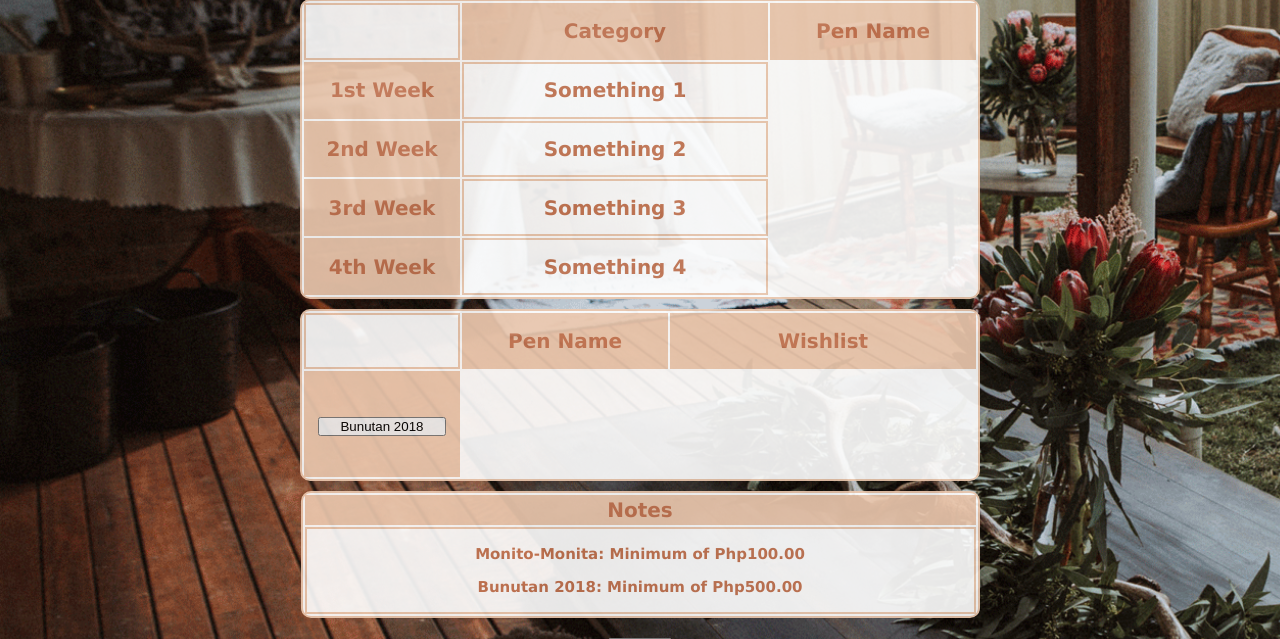
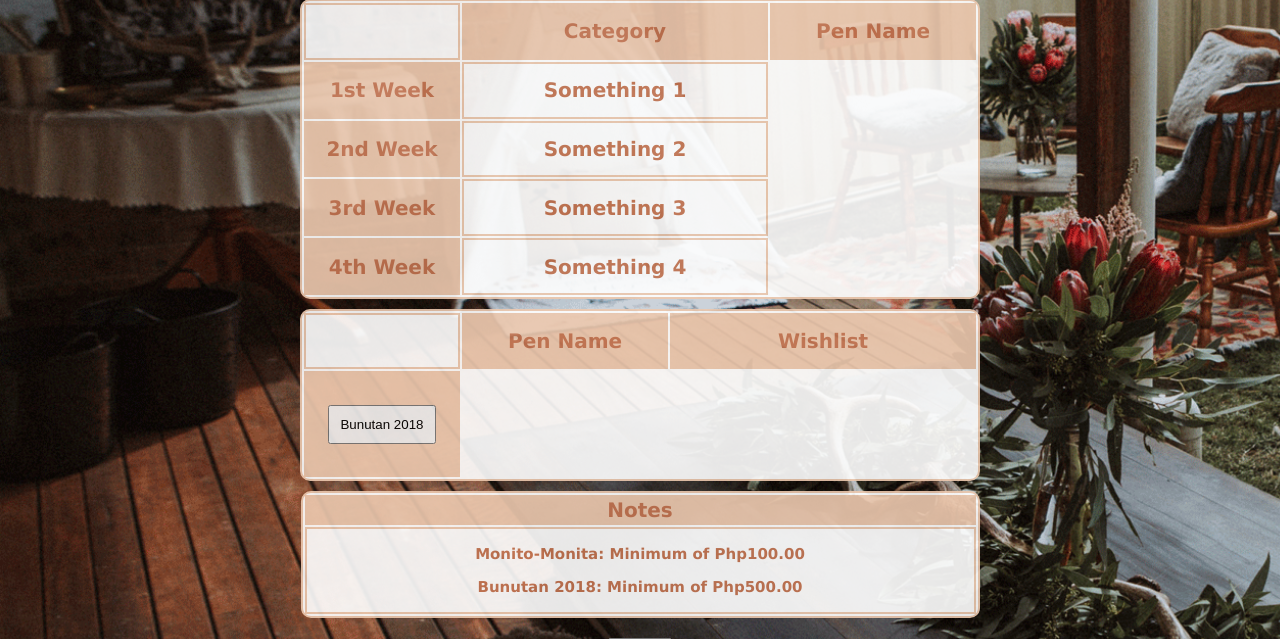
Before and after one commit to Shimmikee/raffle, a PHP site: page /raffle.php in a window 1280 px wide; the page is wider, and only the part inside the window is pictured. Shown: the part 406-1045 px from the top of that part. Run offline with PHP 8.4, Linux system fonts and the light colour scheme; lists and menus that the app fills with data are empty.

Commit message:
Update raffle.php

```diff
--- a/raffle.php
+++ b/raffle.php
@@ -94,7 +94,7 @@
                     <th width="300" height="50" style="background-color: #EDC9AF; ">Wishlist</th>
                 </tr>
                 <tr>
-                    <th width="150" height="100" style="background-color: #EDC9AF;"><input style="padding: 0 20px;" type="submit" value="Bunutan 2018" name="btnBunutan"/></th>
+                    <th width="150" height="100" style="background-color: #EDC9AF;"><input style="padding: 10px;" type="submit" value="Bunutan 2018" name="btnBunutan"/></th>
                 </tr>
     </table>
 
```
